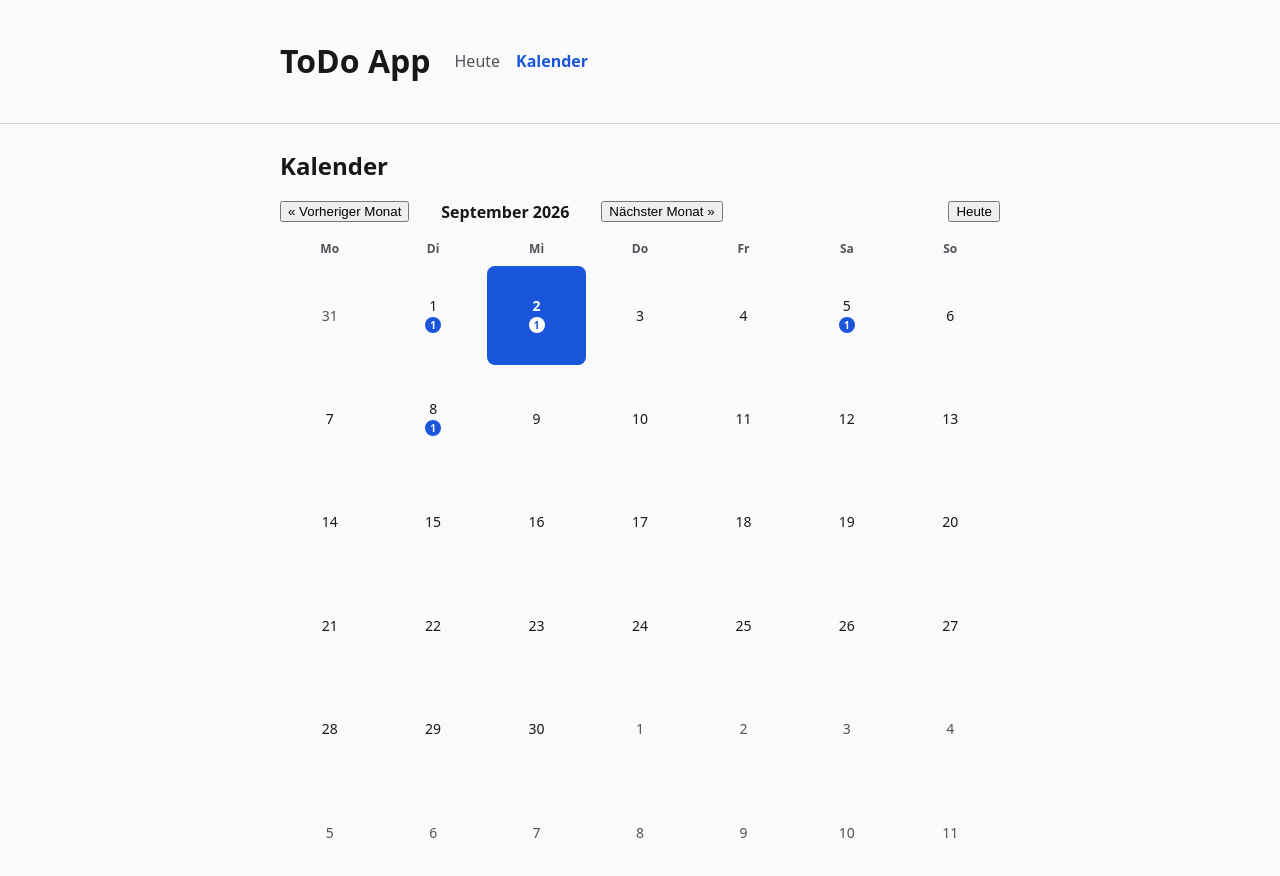
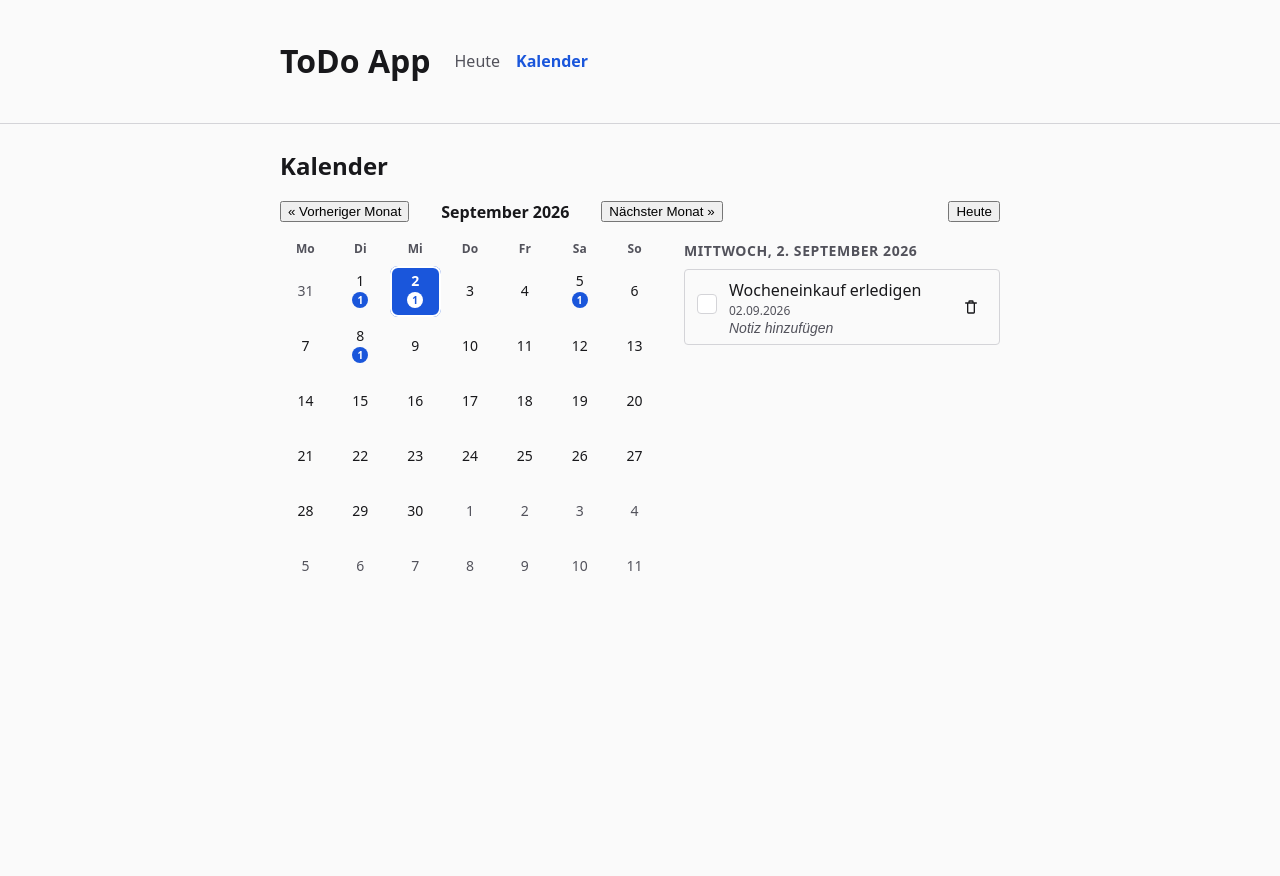
Before and after one commit to falkzilm/todo-app, an Angular app: page /kalender in a window 1280 px wide. Shown: the top 876 px of the page. After the commit the page ends 800 px from the top, so only its background shows below. Built offline with nearby package versions, Linux system fonts and the light colour scheme.

Commit message:
feat(demoprojek-39): I've implemented the day-selection feature for the calendar view. Here's

```diff
--- a/src/app/features/calendar/calendar-page/calendar-page.component.html
+++ b/src/app/features/calendar/calendar-page/calendar-page.component.html
@@ -7,4 +7,36 @@
   <button type="button" class="calendar-nav__today" (click)="goToToday()">Heute</button>
 </div>
 
-<app-month-grid [days]="days()" [label]="gridLabel()" [taskSummaries]="taskSummaries()" />
+<div class="calendar-page__layout">
+  <app-month-grid
+    class="calendar-page__calendar"
+    [days]="days()"
+    [label]="gridLabel()"
+    [taskSummaries]="taskSummaries()"
+    [selected]="selectedDate()"
+    (daySelect)="selectDay($event)"
+  />
+
+  <section class="calendar-page__day" [attr.aria-label]="'Aufgaben für ' + selectedDateLabel()">
+    <h3 class="calendar-page__day-title">{{ selectedDateLabel() }}</h3>
+
+    @if (selectedDayTasks().length === 0) {
+      <p class="calendar-page__empty-state">
+        Keine Aufgaben für diesen Tag. Lege in der Aufgabenübersicht eine neue Aufgabe mit diesem
+        Datum an.
+      </p>
+    } @else {
+      <ul class="task-list">
+        @for (task of selectedDayTasks(); track task.id) {
+          <app-task-item
+            [task]="task"
+            (toggleCompleted)="toggleTask(task.id)"
+            (remove)="removeTask(task.id)"
+            (titleSave)="saveTitle(task.id, $event)"
+            (notesSave)="saveNotes(task.id, $event)"
+          />
+        }
+      </ul>
+    }
+  </section>
+</div>
--- a/src/app/features/calendar/calendar-page/calendar-page.component.scss
+++ b/src/app/features/calendar/calendar-page/calendar-page.component.scss
@@ -17,3 +17,53 @@
     margin-inline-start: auto;
   }
 }
+
+.calendar-page__layout {
+  display: flex;
+  flex-direction: column;
+  align-items: flex-start;
+  gap: var(--space-6);
+}
+
+.calendar-page__calendar,
+.calendar-page__day {
+  width: 100%;
+}
+
+.calendar-page__day-title {
+  margin: 0 0 var(--space-2);
+  font-size: var(--font-size-sm);
+  font-weight: var(--font-weight-semibold);
+  color: var(--color-text-muted);
+  text-transform: uppercase;
+  letter-spacing: 0.04em;
+}
+
+.calendar-page__empty-state {
+  padding: var(--space-4) 0;
+  color: var(--color-text-muted);
+}
+
+.task-list {
+  list-style: none;
+  margin: 0;
+  padding: 0;
+  display: flex;
+  flex-direction: column;
+  gap: var(--space-2);
+}
+
+// Desktop: Kalender und Tagesliste stehen nebeneinander statt untereinander.
+@media (min-width: 640px) {
+  .calendar-page__layout {
+    flex-direction: row;
+  }
+
+  .calendar-page__calendar {
+    flex: 1 1 20rem;
+  }
+
+  .calendar-page__day {
+    flex: 1 1 16rem;
+  }
+}
--- a/src/app/features/calendar/calendar-page/calendar-page.component.ts
+++ b/src/app/features/calendar/calendar-page/calendar-page.component.ts
@@ -1,13 +1,15 @@
 import { Component, computed, inject, signal } from '@angular/core';
 import { getMonthGrid } from '../../../core/date/date-utils';
+import { CalendarDate, todayAsCalendarDate } from '../../../core/models/task.model';
 import { TaskStoreService } from '../../../core/services/task-store.service';
 import { PageHeaderComponent } from '../../../shared/ui/page-header/page-header.component';
+import { TaskItemComponent } from '../../../shared/ui/task-item/task-item.component';
 import { MonthGridComponent } from '../month-grid/month-grid.component';
 
 @Component({
   selector: 'app-calendar-page',
   standalone: true,
-  imports: [PageHeaderComponent, MonthGridComponent],
+  imports: [PageHeaderComponent, MonthGridComponent, TaskItemComponent],
   templateUrl: './calendar-page.component.html',
   styleUrl: './calendar-page.component.scss',
 })
@@ -26,6 +28,22 @@ export class CalendarPageComponent {
 
   protected readonly days = computed(() => getMonthGrid(this.referenceDate()));
 
+  /** The day selected in the grid; defaults to today when the calendar view is opened. */
+  protected readonly selectedDate = signal<CalendarDate>(todayAsCalendarDate());
+
+  protected readonly selectedDateLabel = computed(() =>
+    new Date(`${this.selectedDate()}T00:00:00`).toLocaleDateString('de-DE', {
+      weekday: 'long',
+      day: 'numeric',
+      month: 'long',
+      year: 'numeric',
+    }),
+  );
+
+  protected readonly selectedDayTasks = computed(() =>
+    this.taskStore.tasksForDate(this.selectedDate())(),
+  );
+
   protected previousMonth(): void {
     this.shiftMonth(-1);
   }
@@ -38,6 +56,26 @@ export class CalendarPageComponent {
     this.referenceDate.set(new Date());
   }
 
+  protected selectDay(date: CalendarDate): void {
+    this.selectedDate.set(date);
+  }
+
+  protected toggleTask(id: string): void {
+    this.taskStore.toggleCompleted(id);
+  }
+
+  protected removeTask(id: string): void {
+    this.taskStore.remove(id);
+  }
+
+  protected saveTitle(id: string, title: string): void {
+    this.taskStore.update(id, { title });
+  }
+
+  protected saveNotes(id: string, notes: string | null): void {
+    this.taskStore.update(id, { notes });
+  }
+
   private shiftMonth(delta: number): void {
     this.referenceDate.update((date) => new Date(date.getFullYear(), date.getMonth() + delta, 1));
   }
--- a/src/app/features/calendar/month-grid/month-grid.component.html
+++ b/src/app/features/calendar/month-grid/month-grid.component.html
@@ -15,10 +15,13 @@
           class="month-grid__day"
           [class.month-grid__day--muted]="!day.inCurrentMonth"
           [class.month-grid__day--today]="isToday(day)"
+          [class.month-grid__day--selected]="isSelected(day)"
           role="gridcell"
           [tabindex]="isFocusable(day) ? 0 : -1"
           [attr.aria-label]="dayAriaLabel(day)"
           [attr.aria-current]="isToday(day) ? 'date' : null"
+          [attr.aria-selected]="isSelected(day) ? 'true' : null"
+          (click)="onClick(day)"
           (keydown)="onKeydown($event, day)"
         >
           <span class="month-grid__day-number">{{ day.dayOfMonth }}</span>
--- a/src/app/features/calendar/month-grid/month-grid.component.scss
+++ b/src/app/features/calendar/month-grid/month-grid.component.scss
@@ -39,7 +39,7 @@
     border-radius: var(--radius-md);
     font-size: var(--font-size-sm);
     color: var(--color-text);
-    cursor: default;
+    cursor: pointer;
 
     &--muted {
       color: var(--color-text-muted);
@@ -49,6 +49,14 @@
       background-color: var(--color-accent);
       color: var(--color-accent-contrast);
       font-weight: var(--font-weight-semibold);
+
+      &.month-grid__day--selected {
+        box-shadow: inset 0 0 0 2px var(--color-accent-contrast);
+      }
+    }
+
+    &--selected {
+      box-shadow: inset 0 0 0 2px var(--color-accent);
     }
 
     &:focus-visible {
--- a/src/app/features/calendar/month-grid/month-grid.component.ts
+++ b/src/app/features/calendar/month-grid/month-grid.component.ts
@@ -4,6 +4,7 @@ import {
   computed,
   effect,
   input,
+  output,
   signal,
   viewChildren,
 } from '@angular/core';
@@ -54,6 +55,9 @@ export class MonthGridComponent {
   readonly label = input.required<string>();
   readonly today = input<CalendarDate>(todayAsCalendarDate());
   readonly taskSummaries = input<ReadonlyMap<CalendarDate, DayTaskSummary>>(new Map());
+  readonly selected = input<CalendarDate | null>(null);
+
+  readonly daySelect = output<CalendarDate>();
 
   protected readonly weekdays = WEEKDAYS;
 
@@ -93,6 +97,10 @@ export class MonthGridComponent {
     return day.date === this.today();
   }
 
+  protected isSelected(day: MonthGridDay): boolean {
+    return day.date === this.selected();
+  }
+
   protected dayAriaLabel(day: MonthGridDay): string {
     const date = new Date(`${day.date}T00:00:00`);
     const label = date.toLocaleDateString('de-DE', {
@@ -128,7 +136,17 @@ export class MonthGridComponent {
     return summary.allCompleted ? 'alle Aufgaben erledigt' : null;
   }
 
+  protected onClick(day: MonthGridDay): void {
+    this.selectDay(day);
+  }
+
   protected onKeydown(event: KeyboardEvent, day: MonthGridDay): void {
+    if (event.key === 'Enter' || event.key === ' ') {
+      event.preventDefault();
+      this.selectDay(day);
+      return;
+    }
+
     const delta = ARROW_KEY_DELTAS[event.key];
     if (delta === undefined) {
       return;
@@ -146,4 +164,10 @@ export class MonthGridComponent {
     this.focusedDate.set(nextDay.date);
     this.cellElements()[nextIndex]?.nativeElement.focus();
   }
+
+  /** Selecting a day also moves the roving tabindex to it, so keyboard navigation continues from the clicked/activated cell. */
+  private selectDay(day: MonthGridDay): void {
+    this.focusedDate.set(day.date);
+    this.daySelect.emit(day.date);
+  }
 }
```
Also changed, not shown: 2 other files (tests, documents, lock files or other folders).
